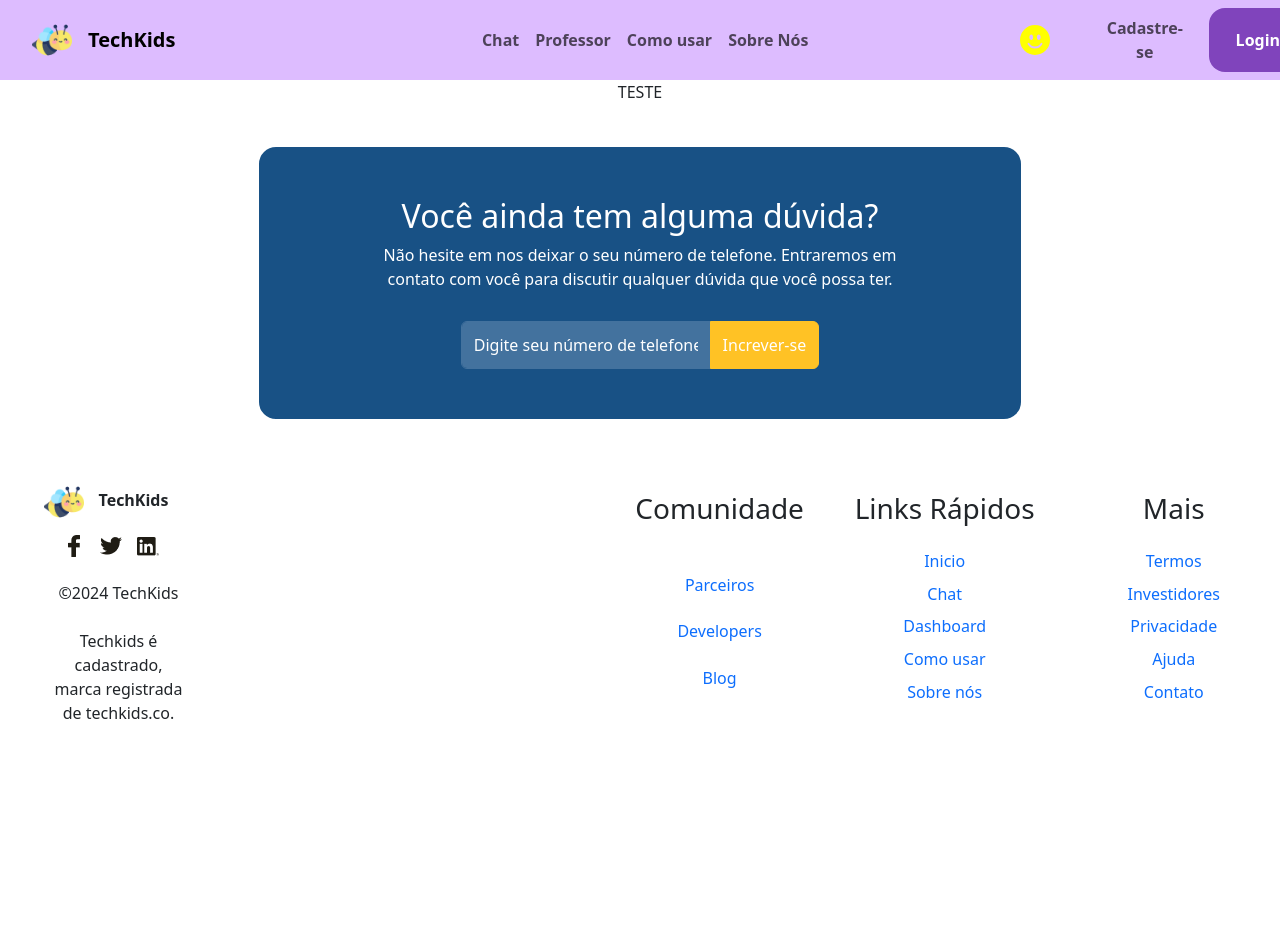
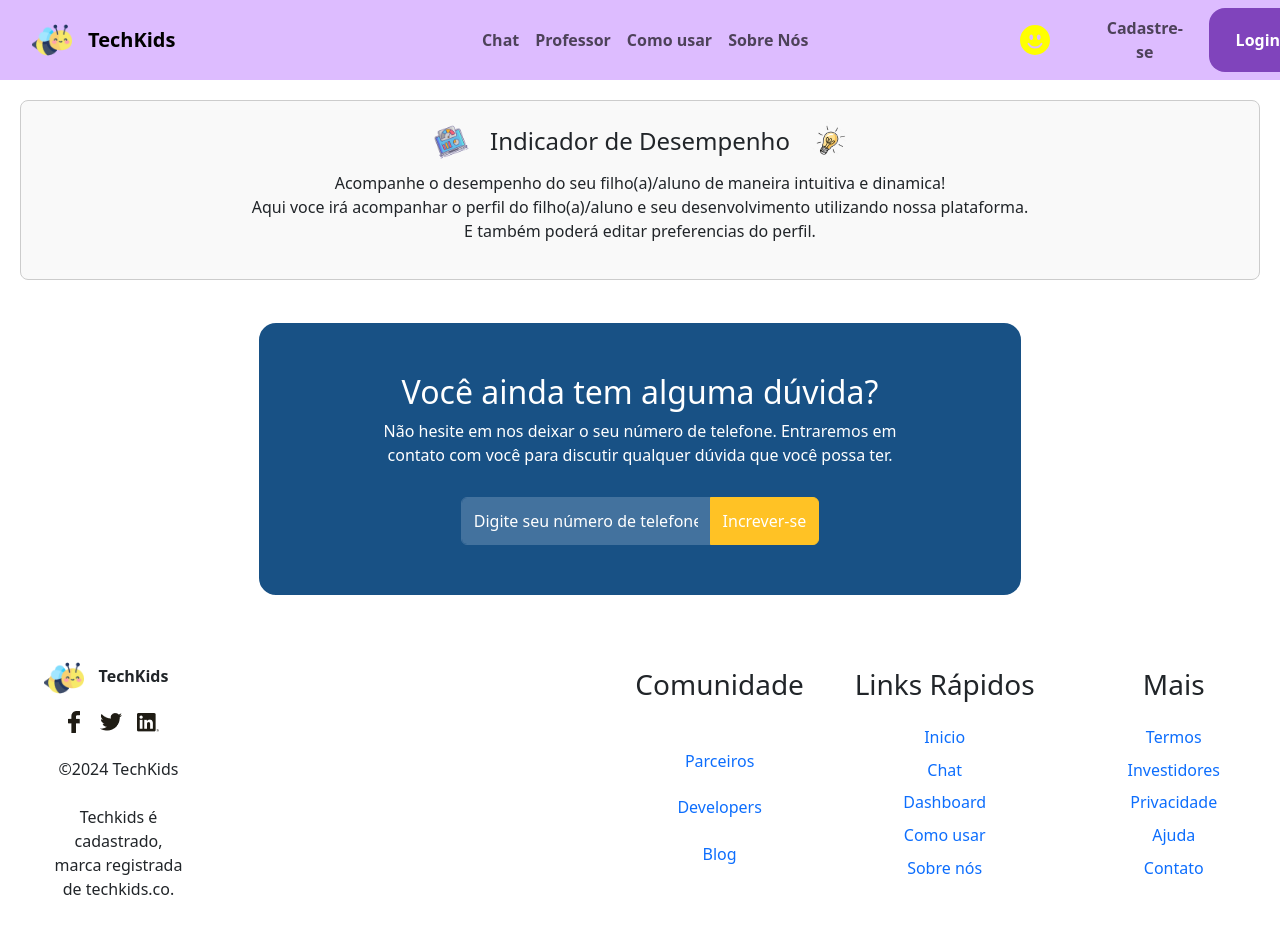
Before and after one commit to guxtavow/TCC, a React (Create React App) app in the folder TCC/: page / in a window 1280 px wide. Shown: the top 929 px of the page. Before the commit the page ends 800 px from the top, so only its background shows below. Built offline with nearby package versions, Linux system fonts and the light colour scheme.

Commit message:
Update - 04.10.24 - 11h

```diff
--- a/TCC/src/componentes/Repsonsaveis/Responsaveis.css
+++ b/TCC/src/componentes/Repsonsaveis/Responsaveis.css
@@ -0,0 +1,32 @@
+/* Responsaveis.css */
+
+.performance-indicator {
+    padding: 20px;
+    border: 1px solid #ccc;
+    border-radius: 8px;
+    background-color: #f9f9f9;
+    margin: 20px;
+  }
+
+  .header-content {
+    display: flex;
+    align-items: center;
+    justify-content: center;
+    margin-bottom: 10px;
+  }
+
+  .header-content h3 {
+    margin: 0 20px;
+    font-size: 24px;
+    text-align: center;
+  }
+
+  .left-image, .right-image {
+    width: 40px;
+    height: 40px;
+  }
+
+  .performance-indicator p {
+    font-size: 16px;
+    text-align: center;
+  }
--- a/TCC/src/componentes/Repsonsaveis/Responsaveis.js
+++ b/TCC/src/componentes/Repsonsaveis/Responsaveis.js
@@ -1,10 +1,24 @@
 import React from 'react';
 import './Responsaveis.css';
 
+import leftImage from './elements/imagem1.png';
+import rightImage from './elements/imagem2.png';
+
+
+
 export default function Responsaveis(){
 return (
-<>
- <p>TESTE</p>
-</>
+<div className="performance-indicator">
+      <div className="header-content">
+        <img src={leftImage} alt="Left" className="left-image" />
+        <h3>Indicador de Desempenho</h3>
+        <img src={rightImage} alt="Right" className="right-image" />
+      </div>
+      <p>
+        Acompanhe o desempenho do seu filho(a)/aluno de maneira intuitiva e dinamica! <br/>
+        Aqui voce irá acompanhar o perfil do filho(a)/aluno e seu desenvolvimento utilizando nossa plataforma.<br/>
+        E também poderá editar preferencias do perfil.
+      </p>
+    </div>
 )
 }
```
Also changed, not shown: TCC/src/componentes/Repsonsaveis/elements/imagem1.png (added), TCC/src/componentes/Repsonsaveis/elements/imagem2.png (added).
